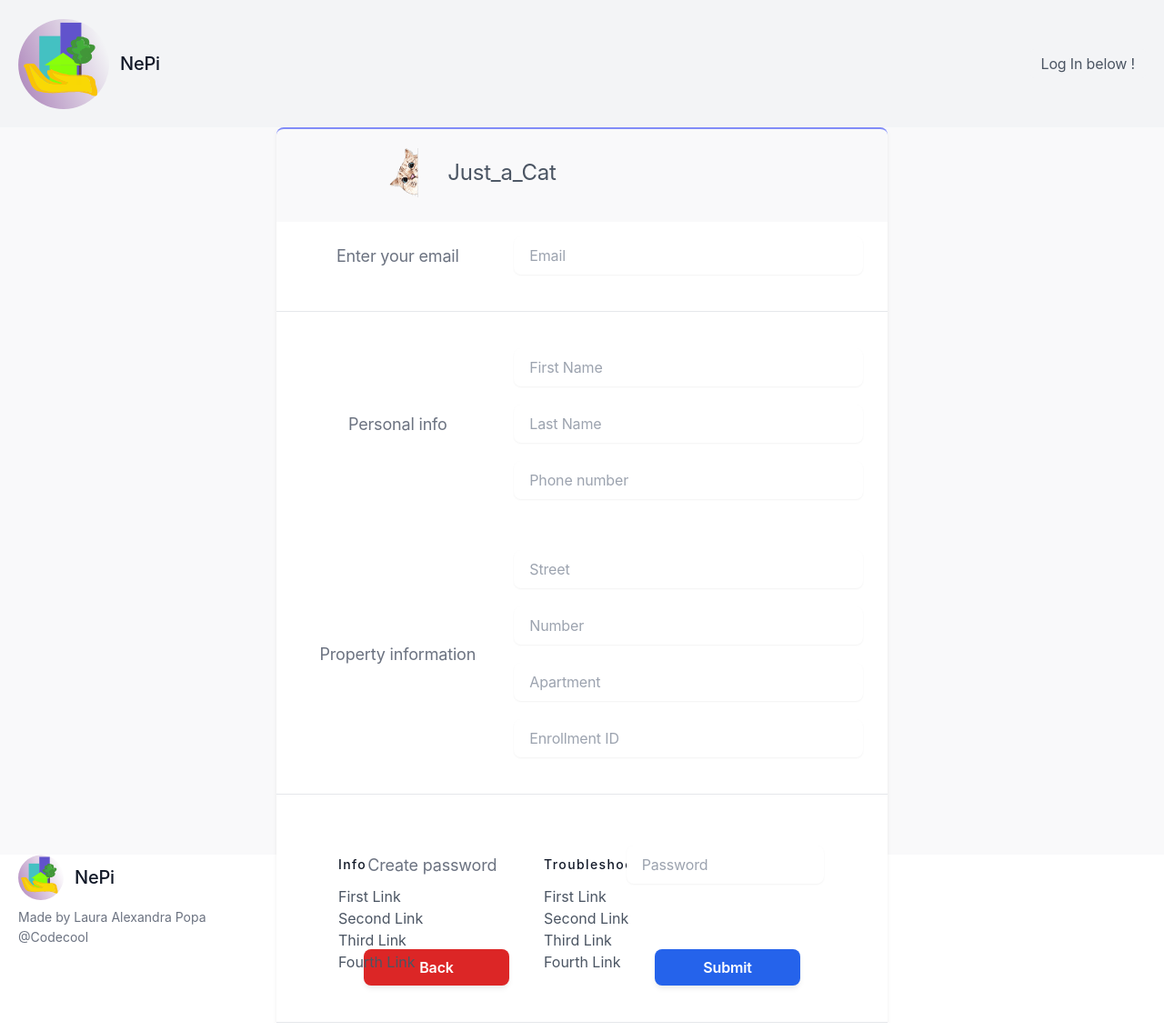
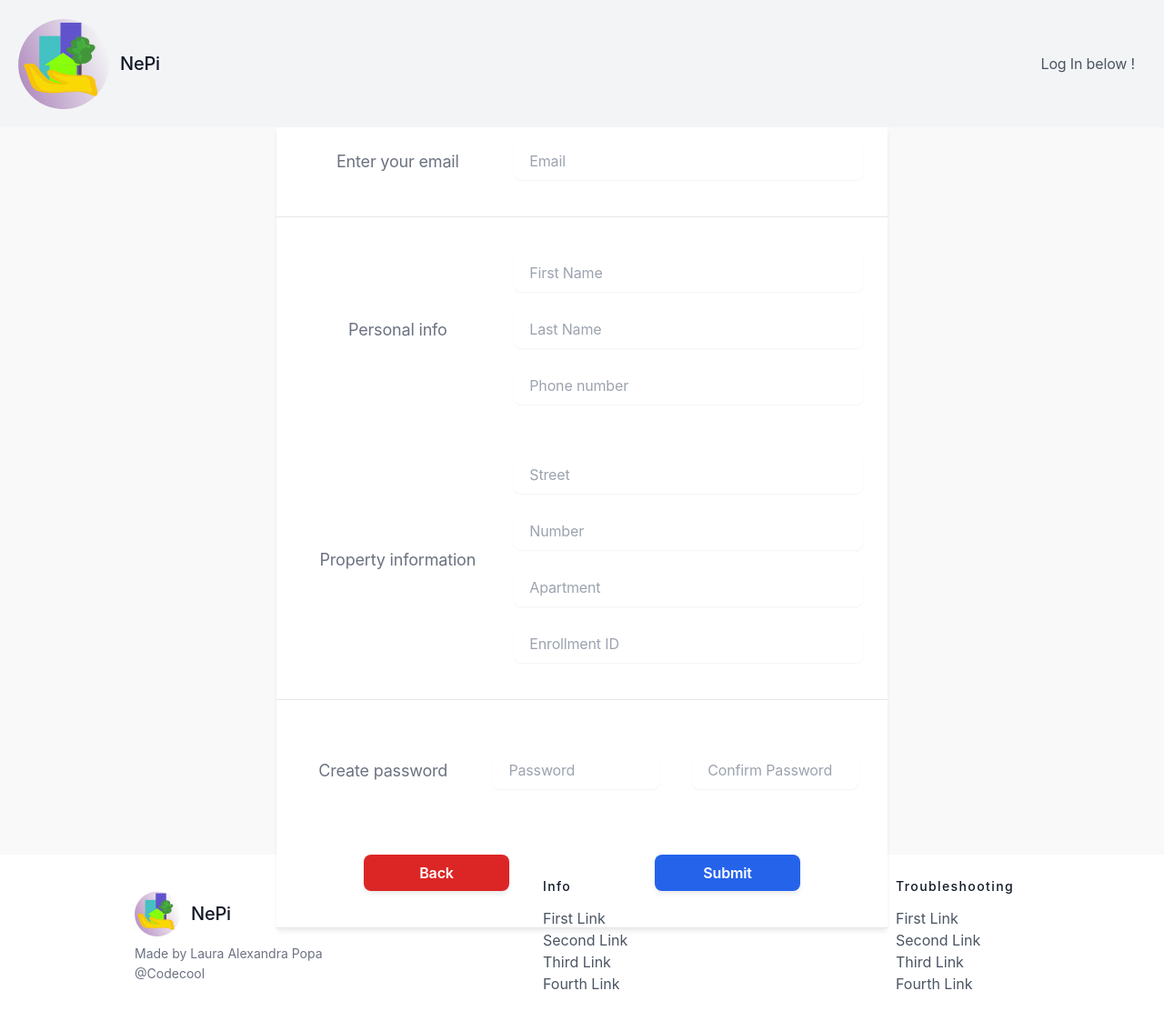
Before and after one commit to LAPopa/NePi, a React (Create React App) app in the folder frontend/: page /registration/owners in a window 1280 px wide. Shown: the whole page at 91% size. Built offline with nearby package versions, Linux system fonts and the light colour scheme.

Commit message:
footer repositioning,[wip] validations owner registration form

```diff
--- a/frontend/src/components/Footer.js
+++ b/frontend/src/components/Footer.js
@@ -10,8 +10,8 @@ export default function Footer() {
         <footer className="text-gray-600 body-font">
             <div
                 // className="container px-5 py-20 mx-auto flex md:items-center lg:items-start md:flex-row md:flex-nowrap flex-wrap flex-col bg-gray-100">
-                className="container px-5 py-15 mx-auto flex md:items-center lg:items-start md:flex-row md:flex-nowrap flex-wrap flex-col">
-                <div className="w-64 flex-shrink-0 md:mx-0 mx-auto text-center md:text-left">
+                className="container px-5 py-15 mx-auto flex md:items-center lg:items-start md:flex-row md:flex-nowrap flex-wrap flex-col mt-6">
+                <div className="w-64 flex-shrink-0 text-center md:text-left mt-4 ml-32">
 
                     <a className="flex title-font font-medium items-center md:justify-start justify-center text-gray-900">
 
@@ -25,7 +25,7 @@ export default function Footer() {
                     <p className="mt-2 text-sm text-gray-500">Made by Laura Alexandra Popa
                     @Codecool </p>
                 </div>
-                <div className="flex-grow flex flex-wrap md:pl-20 -mb-10 md:mt-0 mt-10 md:text-left text-center">
+                <div className="flex-grow flex flex-wrap md:pl-20 -mb-10 md:mt-0 mt-10 md:text-left text-center justify-around" >
                     <div className="lg:w-1/4 md:w-1/2 w-full px-4">
                         <h2 className="title-font font-medium text-gray-900 tracking-widest text-sm mb-3">Info</h2>
                         <nav className="list-none mb-10">
--- a/frontend/src/components/registrations/OwnerRegistration.js
+++ b/frontend/src/components/registrations/OwnerRegistration.js
@@ -10,9 +10,20 @@ export function OwnerRegistration() {
 
     const onSubmit = (e) => {
         e.preventDefault();
-
         const formData = new FormData(e.target);
 
+        if (formData.get('email') !== ""
+            && formData.get('password') !== ""
+            && formData.get('firstName') !== ""
+            && formData.get('lastName') !== ""
+            && formData.get('phonenumber') !== ""
+            && formData.get('streetName') !== ""
+            && formData.get('streetNumber') !== ""
+            && formData.get('apartment') !== ""
+            && formData.get('enrollmentId') !== "") {
+            if (formData.get('password') !== formData.get('confirmpassword')) {
+                alert('Passwords do not match !')
+            } else {
                 fetch(OWNER_REGISTRATION_URL, {
                     method: "POST",
                     headers: {
@@ -39,8 +50,11 @@ export function OwnerRegistration() {
                         alert("Success!");
                         navigate('/')
                     })
+            }
+
             // window.location.reload();
 
+        }
     }
 
 
@@ -49,21 +63,22 @@ export function OwnerRegistration() {
             <section className="h-screen bg-gray-100 bg-opacity-50">
                 <form className="container max-w-2xl mx-auto shadow-md md:w-3/4"
                       method="POST" onSubmit={onSubmit} action="/registration/owners">
-                    <div className="p-4 bg-gray-100 border-t-2 border-indigo-400 rounded-lg bg-opacity-5">
-                        <div className="max-w-sm mx-auto md:w-full md:mx-0">
-                            <div className="inline-flex items-center space-x-4">
-                                <a href="#" className="block relative">
-                                    <img alt="profil" src={ProfilePic}
-                                         className="mx-auto object-cover rounded-full h-16 w-16 "/>
-                                </a>
-                                <h1 className="text-gray-600 text-2xl">
-                                    Just_a_Cat
-                                </h1>
-                            </div>
-                        </div>
-                    </div>
+                    {/*<div className="p-4 bg-gray-100 border-t-2 border-indigo-400 rounded-lg bg-opacity-5">*/}
+                    {/*    <div className="max-w-sm mx-auto md:w-full md:mx-0">*/}
+                    {/*        <div className="inline-flex items-center space-x-4">*/}
+                    {/*            <a href="#" className="block relative">*/}
+                    {/*                <img alt="profil" src={ProfilePic}*/}
+                    {/*                     className="mx-auto object-cover rounded-full h-16 w-16 "/>*/}
+                    {/*            </a>*/}
+                    {/*            <h1 className="text-gray-600 text-2xl">*/}
+                    {/*                Just_a_Cat*/}
+                    {/*            </h1>*/}
+                    {/*        </div>*/}
+                    {/*    </div>*/}
+                    {/*</div>*/}
                     <div className="space-y-6 bg-white">
-                        <div className="items-center w-full p-4 space-y-4 text-gray-500 md:inline-flex md:space-y-0">
+                        <div
+                            className="items-center w-full p-4 space-y-4 text-gray-500 md:inline-flex md:space-y-0">
                             <h2 className="max-w-sm mx-auto md:w-1/3 text-lg">
                                 Enter your email
                             </h2>
@@ -77,7 +92,8 @@ export function OwnerRegistration() {
                             </div>
                         </div>
                         <hr/>
-                        <div className="items-center w-full p-4 space-y-4 text-gray-500 md:inline-flex md:space-y-0">
+                        <div
+                            className="items-center w-full p-4 space-y-4 text-gray-500 md:inline-flex md:space-y-0">
                             <h2 className="max-w-sm mx-auto md:w-1/3 text-lg">
                                 Personal info
                             </h2>
@@ -107,7 +123,8 @@ export function OwnerRegistration() {
                                 </div>
                             </div>
                         </div>
-                        <div className="items-center w-full p-4 space-y-4 text-gray-500 md:inline-flex md:space-y-0">
+                        <div
+                            className="items-center w-full p-4 space-y-4 text-gray-500 md:inline-flex md:space-y-0">
                             <h2 className="max-w-sm mx-auto md:w-1/3 text-lg">
                                 Property information
                             </h2>
@@ -143,11 +160,13 @@ export function OwnerRegistration() {
                             </div>
                         </div>
                         <hr/>
-                        <div className="items-center w-full p-8 space-y-4 text-gray-500 md:inline-flex md:space-y-0">
+                        <div
+                            className="items-center w-full p-8 space-y-4 text-gray-500 md:inline-flex md:space-y-0">
                             <h2 className="max-w-sm mx-auto md:w-4/12 text-lg">
                                 Create password
                             </h2>
-                            <div className="w-full max-w-sm pl-2 mx-auto space-y-5 md:w-5/12 md:pl-9 md:inline-flex">
+                            <div
+                                className="w-full max-w-sm pl-2 mx-auto space-y-5 md:w-5/12 md:pl-9 md:inline-flex">
                                 <div className=" relative ">
                                     <input type="text" id="user-info-password"
                                            className=" rounded-lg border-transparent flex-1 appearance-none border border-gray-300 w-full py-2 px-4 bg-white text-gray-700 placeholder-gray-400 shadow-sm text-base focus:outline-none focus:ring-2 focus:ring-purple-600 focus:border-transparent"
@@ -155,10 +174,20 @@ export function OwnerRegistration() {
                                            name="password"/>
                                 </div>
                             </div>
+                            <div
+                                className="w-full max-w-sm pl-2 mx-auto space-y-5 md:w-5/12 md:pl-9 md:inline-flex">
+                                <div className=" relative ">
+                                    <input type="text" id="user-info-password"
+                                           className=" rounded-lg border-transparent flex-1 appearance-none border border-gray-300 w-full py-2 px-4 bg-white text-gray-700 placeholder-gray-400 shadow-sm text-base focus:outline-none focus:ring-2 focus:ring-purple-600 focus:border-transparent"
+                                           placeholder="Confirm Password"
+                                           name="confirmpassword"/>
+                                </div>
+                            </div>
 
 
                         </div>
-                        <div className="items-center w-full p-4 space-y-4 text-gray-500 md:inline-flex md:space-y-0">
+                        <div
+                            className="items-center w-full p-4 space-y-4 text-gray-500 md:inline-flex md:space-y-0">
 
 
                             <div className="max-w-sm mx-auto md:w-1/4">
```
Lines whose indentation alone changed are shown as unchanged.
